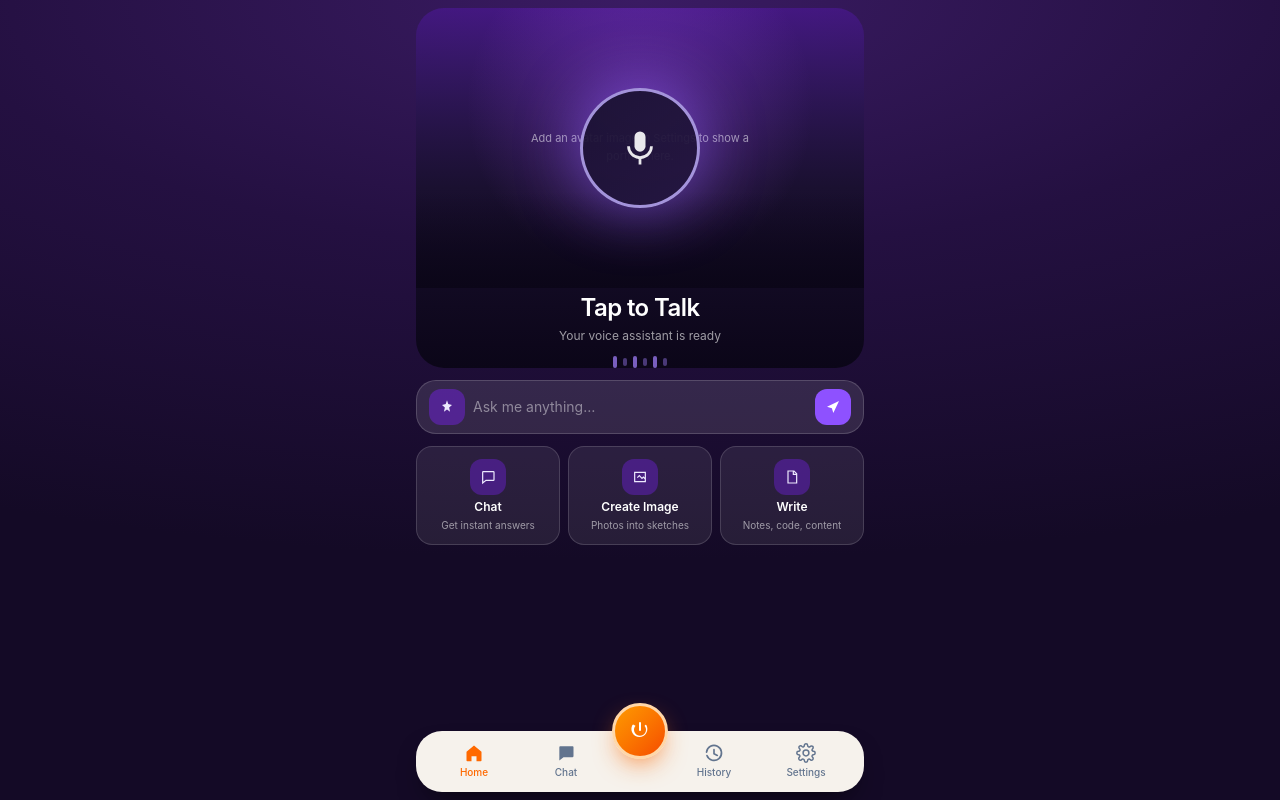
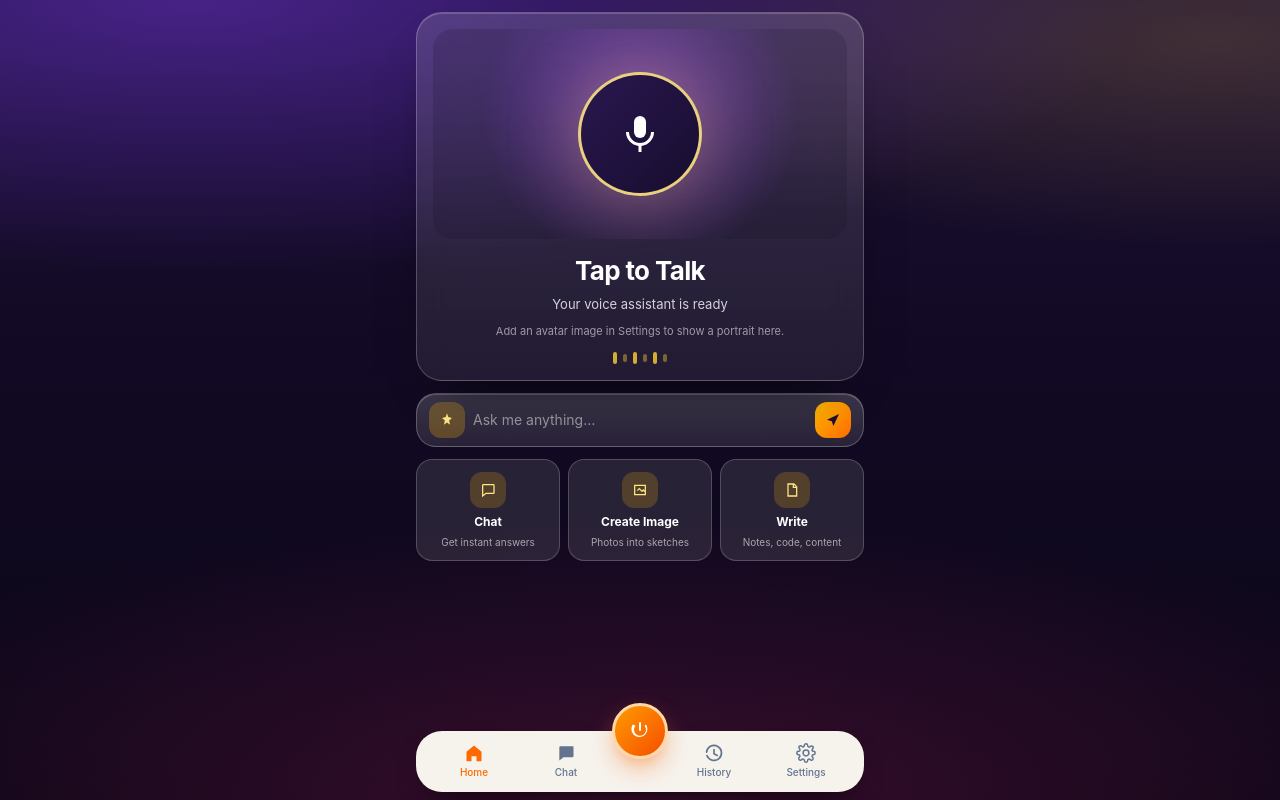
Before and after one commit to project9793/arushi-app, a React (Vite) app in the folder app/: page / in a window 1280 px wide. Built offline with nearby package versions, Linux system fonts and the light colour scheme.

Commit message:
Richer theme: deeper backdrop, brighter glass cards, gold accents, no muddled purple-on-purple

```diff
--- a/app/src/components/HomeScreen.tsx
+++ b/app/src/components/HomeScreen.tsx
@@ -26,28 +26,24 @@ export function HomeScreen({ snapshot, avatarUrl, onMicPress, onSendText, onOpen
   const busy = snapshot.state === 'connecting' || snapshot.state === 'listening' || snapshot.state === 'speaking';
 
   return (
-    <div className="flex min-h-full flex-col items-center px-4 pb-4 pt-2">
-      <div className="relative w-full max-w-md overflow-hidden rounded-[28px] bg-gradient-to-b from-violet-900/60 via-[#1a1030] to-[#0b0618]">
-        <div className="relative h-[280px] w-full">
+    <div className="flex min-h-full flex-col items-center px-4 pb-4 pt-3">
+      {/* Hero: the mic is the one thing to tap, so nothing sits behind it. */}
+      <div className="card w-full max-w-md overflow-hidden p-4">
+        <div className="relative flex h-[210px] w-full items-center justify-center overflow-hidden rounded-[20px]">
           {avatarUrl ? (
-            <img src={avatarUrl} alt="" className="h-full w-full object-cover object-top opacity-95" />
+            <img src={avatarUrl} alt="" className="absolute inset-0 h-full w-full object-cover object-top" />
           ) : (
-            <div className="flex h-full w-full items-center justify-center bg-[radial-gradient(circle_at_50%_35%,rgba(168,85,247,0.35),transparent_60%)]">
-              <p className="max-w-[16rem] text-center text-[11px] leading-relaxed text-white/55">
-                Add an avatar image in Settings to show a portrait here.
-              </p>
-            </div>
+            <div className="absolute inset-0 bg-[radial-gradient(circle_at_50%_40%,rgba(168,85,247,0.45),rgba(10,6,22,0.15)_65%)]" />
           )}
-          <div className="absolute inset-x-0 bottom-0 h-24 bg-gradient-to-t from-[#0b0618] to-transparent" />
 
           <button
             type="button"
             onClick={onMicPress}
             aria-label={busy ? 'Stop listening' : 'Start talking'}
-            className={`absolute left-1/2 top-1/2 grid h-[120px] w-[120px] -translate-x-1/2 -translate-y-1/2 place-items-center rounded-full border-[3px] transition ${
+            className={`relative z-10 grid h-[124px] w-[124px] place-items-center rounded-full border-[3px] transition ${
               busy
-                ? 'border-rose-300 bg-gradient-to-br from-rose-600/90 to-fuchsia-700/90 shadow-[0_0_60px_rgba(244,63,94,0.7)]'
-                : 'border-violet-300/80 bg-gradient-to-br from-[#1b1233]/95 to-[#241640]/95 shadow-[0_0_60px_rgba(139,92,246,0.55)]'
+                ? 'border-rose-200 bg-gradient-to-br from-rose-500 to-fuchsia-600 shadow-[0_0_70px_rgba(244,63,94,0.75)]'
+                : 'border-amber-200/90 bg-gradient-to-br from-[#2a1750] to-[#170d2e] shadow-[0_0_70px_rgba(244,193,74,0.35)]'
             }`}
           >
             {snapshot.state === 'speaking' ? (
@@ -58,7 +54,7 @@ export function HomeScreen({ snapshot, avatarUrl, onMicPress, onSendText, onOpen
                 <span className="h-8 w-1 animate-pulse rounded bg-white" />
               </div>
             ) : (
-              <svg viewBox="0 0 24 24" className="h-11 w-11 fill-white/90">
+              <svg viewBox="0 0 24 24" className="h-12 w-12 fill-white">
                 <path d="M12 14a3 3 0 0 0 3-3V6a3 3 0 0 0-6 0v5a3 3 0 0 0 3 3Z" />
                 <path d="M6.5 11a5.5 5.5 0 0 0 11 0h1.5a7 7 0 0 1-6.25 6.95V21h-1.5v-3.05A7 7 0 0 1 5 11z" />
               </svg>
@@ -66,8 +62,8 @@ export function HomeScreen({ snapshot, avatarUrl, onMicPress, onSendText, onOpen
           </button>
         </div>
 
-        <h2 className="mt-1 text-center text-2xl font-semibold tracking-tight text-white">{STATUS_LABEL[snapshot.state]}</h2>
-        <p className="mt-1 text-center text-xs text-white/60">
+        <h2 className="mt-3 text-center text-[26px] font-bold tracking-tight text-white">{STATUS_LABEL[snapshot.state]}</h2>
+        <p className="mt-1 text-center text-[13px] leading-relaxed text-white/80">
           {snapshot.state === 'listening'
             ? 'Speak in Hindi, English or Hinglish'
             : snapshot.state === 'error'
@@ -75,13 +71,19 @@ export function HomeScreen({ snapshot, avatarUrl, onMicPress, onSendText, onOpen
               : 'Your voice assistant is ready'}
         </p>
 
+        {!avatarUrl ? (
+          <p className="mt-2 text-center text-[11px] text-white/55">
+            Add an avatar image in Settings to show a portrait here.
+          </p>
+        ) : null}
+
         <div className="mt-3 flex items-center justify-center gap-1.5">
-          <span className="h-3 w-1 rounded bg-violet-400/70" />
-          <span className="h-2 w-1 rounded bg-violet-400/40" />
-          <span className="h-3 w-1 rounded bg-violet-400/70" />
-          <span className="h-2 w-1 rounded bg-violet-400/40" />
-          <span className="h-3 w-1 rounded bg-violet-400/70" />
-          <span className="h-2 w-1 rounded bg-violet-400/40" />
+          <span className="h-3 w-1 rounded bg-amber-300/80" />
+          <span className="h-2 w-1 rounded bg-amber-300/40" />
+          <span className="h-3 w-1 rounded bg-amber-300/80" />
+          <span className="h-2 w-1 rounded bg-amber-300/40" />
+          <span className="h-3 w-1 rounded bg-amber-300/80" />
+          <span className="h-2 w-1 rounded bg-amber-300/40" />
         </div>
       </div>
 
@@ -97,21 +99,21 @@ export function HomeScreen({ snapshot, avatarUrl, onMicPress, onSendText, onOpen
           }
         }}
       >
-        <span className="grid h-9 w-9 shrink-0 place-items-center rounded-xl bg-violet-600/40 text-violet-100">
+        <span className="grid h-9 w-9 shrink-0 place-items-center rounded-xl bg-amber-400/25 text-amber-200">
           <svg viewBox="0 0 24 24" className="h-4 w-4 fill-current">
             <path d="M12 2l1.9 5.6L19.5 9l-4.3 3.6L16.6 19 12 15.8 7.4 19l1.4-6.4L4.5 9l5.6-1.4z" />
           </svg>
         </span>
         <input
           name="ask"
-          className="min-w-0 flex-1 bg-transparent text-sm text-white placeholder:text-white/45 focus:outline-none"
+          className="min-w-0 flex-1 bg-transparent text-sm text-white placeholder:text-white/50 focus:outline-none"
           placeholder="Ask me anything…"
           autoComplete="off"
         />
         <button
           type="submit"
           aria-label="Send"
-          className="grid h-9 w-9 shrink-0 place-items-center rounded-xl bg-violet-500 text-white transition hover:bg-violet-400"
+          className="grid h-9 w-9 shrink-0 place-items-center rounded-xl bg-gradient-to-br from-amber-400 to-orange-500 text-[#1a1030] transition active:scale-95"
         >
           <svg viewBox="0 0 24 24" className="h-4 w-4 fill-current">
             <path d="M3 11.5 21 3l-8.5 18-2.2-7.3z" />
@@ -125,15 +127,15 @@ export function HomeScreen({ snapshot, avatarUrl, onMicPress, onSendText, onOpen
             key={action.id}
             type="button"
             onClick={onOpenChat}
-            className="flex flex-col items-center gap-1 rounded-2xl border border-white/15 bg-white/8 px-2 py-3 text-center transition hover:bg-white/12"
+            className="flex flex-col items-center gap-1.5 rounded-2xl border border-white/20 bg-white/10 px-2 py-3 text-center transition hover:bg-white/16 active:scale-[0.98]"
           >
-            <span className="grid h-9 w-9 place-items-center rounded-xl bg-violet-600/35 text-violet-100">
-              <svg viewBox="0 0 24 24" className="h-4 w-4" fill="none" stroke="currentColor" strokeWidth="1.8">
+            <span className="grid h-9 w-9 place-items-center rounded-xl bg-amber-400/20 text-amber-200">
+              <svg viewBox="0 0 24 24" className="h-4 w-4" fill="none" stroke="currentColor" strokeWidth="1.9">
                 <path d={action.icon} />
               </svg>
             </span>
-            <span className="text-xs font-semibold text-white">{action.title}</span>
-            <span className="text-[10px] leading-tight text-white/55">{action.subtitle}</span>
+            <span className="text-xs font-bold text-white">{action.title}</span>
+            <span className="text-[10px] leading-tight text-white/60">{action.subtitle}</span>
           </button>
         ))}
       </div>
--- a/app/src/index.css
+++ b/app/src/index.css
@@ -4,13 +4,11 @@
   color-scheme: dark;
   --gold-1: #ffe9a3;
   --gold-2: #f4c14a;
-  --gold-3: #a9761b;
-  --ink: #0b0616;
-  --surface: rgba(255, 255, 255, 0.07);
-  --surface-strong: rgba(255, 255, 255, 0.11);
-  --line: rgba(255, 255, 255, 0.16);
-  --text: #f8f4ff;
-  --muted: rgba(238, 232, 255, 0.68);
+  --gold-3: #c98a1c;
+  --text: #ffffff;
+  --text-2: rgba(255, 255, 255, 0.78);
+  --text-3: rgba(255, 255, 255, 0.58);
+  --line: rgba(255, 255, 255, 0.22);
 }
 
 html,
@@ -21,9 +19,14 @@ body,
 
 body {
   margin: 0;
-  /* Lighter than before: the pure-black panels were unreadable on a phone. */
+  /* Layered backdrop: violet glow top-left, a warm gold hint top-right, deep
+     ink underneath. Cards sit on top with a much lighter surface than before. */
   background:
-    radial-gradient(120% 70% at 50% 0%, #3a1b63 0%, #241041 45%, #140a26 100%);
+    radial-gradient(120% 55% at 15% 0%, rgba(124, 58, 237, 0.45) 0%, transparent 62%),
+    radial-gradient(90% 45% at 95% 5%, rgba(244, 193, 74, 0.18) 0%, transparent 58%),
+    radial-gradient(120% 60% at 50% 100%, rgba(219, 39, 119, 0.22) 0%, transparent 60%),
+    linear-gradient(180deg, #1a0f33 0%, #120a24 45%, #0a0616 100%);
+  background-attachment: fixed;
   color: var(--text);
   font-family: 'Inter', ui-sans-serif, system-ui, -apple-system, 'Segoe UI', Roboto, sans-serif;
   -webkit-font-smoothing: antialiased;
@@ -33,17 +36,20 @@ body {
 /* ---------------------------------------------------------------- cards */
 
 .card {
-  border-radius: 24px;
+  border-radius: 26px;
   border: 1px solid var(--line);
-  background: var(--surface);
-  backdrop-filter: blur(16px);
-  box-shadow: 0 18px 40px -26px rgba(0, 0, 0, 0.95), inset 0 1px 0 rgba(255, 255, 255, 0.07);
+  background: linear-gradient(180deg, rgba(255, 255, 255, 0.14), rgba(255, 255, 255, 0.07));
+  backdrop-filter: blur(18px);
+  box-shadow:
+    0 24px 48px -30px rgba(0, 0, 0, 0.95),
+    inset 0 1px 0 rgba(255, 255, 255, 0.18);
 }
 
 .card-strong {
   border-radius: 20px;
   border: 1px solid var(--line);
-  background: var(--surface-strong);
+  background: linear-gradient(180deg, rgba(255, 255, 255, 0.18), rgba(255, 255, 255, 0.10));
+  box-shadow: inset 0 1px 0 rgba(255, 255, 255, 0.2);
 }
 
 .chip {
@@ -52,12 +58,12 @@ body {
   gap: 6px;
   border-radius: 9999px;
   border: 1px solid var(--line);
-  background: rgba(255, 255, 255, 0.09);
+  background: rgba(255, 255, 255, 0.14);
   padding: 7px 13px;
   font-size: 11px;
-  font-weight: 500;
+  font-weight: 600;
   color: var(--text);
-  max-width: 60%;
+  max-width: 58%;
   overflow: hidden;
   text-overflow: ellipsis;
   white-space: nowrap;
@@ -68,64 +74,64 @@ body {
   align-items: center;
   gap: 6px;
   border-radius: 9999px;
-  border: 1px solid rgba(244, 193, 74, 0.55);
-  background: linear-gradient(180deg, rgba(72, 46, 16, 0.9), rgba(34, 20, 8, 0.92));
+  border: 1px solid rgba(244, 193, 74, 0.7);
+  background: linear-gradient(180deg, rgba(92, 60, 18, 0.95), rgba(48, 28, 8, 0.95));
   padding: 8px 15px;
   font-size: 12px;
-  font-weight: 600;
+  font-weight: 700;
   color: var(--gold-1);
-  box-shadow: 0 6px 18px -10px rgba(0, 0, 0, 0.9);
+  box-shadow: 0 8px 22px -12px rgba(0, 0, 0, 0.9);
 }
 
 .label {
   display: block;
-  margin-bottom: 5px;
+  margin-bottom: 6px;
   font-size: 11px;
-  font-weight: 600;
-  letter-spacing: 0.04em;
+  font-weight: 700;
+  letter-spacing: 0.05em;
   text-transform: uppercase;
-  color: var(--muted);
+  color: var(--text-2);
 }
 
 .muted {
-  color: var(--muted);
+  color: var(--text-3);
 }
 
 .field {
   width: 100%;
-  border-radius: 12px;
+  border-radius: 14px;
   border: 1px solid var(--line);
-  background: rgba(255, 255, 255, 0.08);
-  padding: 10px 12px;
+  background: rgba(255, 255, 255, 0.10);
+  padding: 11px 13px;
   font-size: 13px;
   color: var(--text);
 }
 
 .field::placeholder {
-  color: rgba(238, 232, 255, 0.42);
+  color: rgba(255, 255, 255, 0.48);
 }
 
 .field:focus {
   outline: none;
-  border-color: rgba(196, 181, 253, 0.8);
-  box-shadow: 0 0 0 3px rgba(139, 92, 246, 0.22);
+  border-color: rgba(244, 193, 74, 0.85);
+  box-shadow: 0 0 0 3px rgba(244, 193, 74, 0.18);
 }
 
 /* ------------------------------------------------------------ gold type */
 
 .gold-title {
-  background: linear-gradient(180deg, var(--gold-1) 0%, var(--gold-2) 45%, var(--gold-3) 100%);
+  background: linear-gradient(180deg, var(--gold-1) 0%, var(--gold-2) 48%, var(--gold-3) 100%);
   -webkit-background-clip: text;
   background-clip: text;
   color: transparent;
-  filter: drop-shadow(0 2px 6px rgba(244, 193, 74, 0.35));
+  filter: drop-shadow(0 2px 8px rgba(244, 193, 74, 0.35));
 }
 
 /* ---------------------------------------------------------------- orb */
 
 .orb {
   position: relative;
-  width: min(64vw, 240px);
+  width: min(60vw, 230px);
   aspect-ratio: 1;
   display: grid;
   place-items: center;
@@ -141,17 +147,17 @@ body {
 }
 
 .orb__glow {
-  inset: -12%;
-  background: radial-gradient(circle at 50% 50%, rgba(168, 85, 247, 0.65), transparent 62%);
-  filter: blur(26px);
-  opacity: 0.85;
+  inset: -14%;
+  background: radial-gradient(circle at 50% 50%, rgba(168, 85, 247, 0.7), transparent 62%);
+  filter: blur(28px);
+  opacity: 0.9;
   transition: opacity 400ms ease;
   z-index: 0;
 }
 
 .orb__ring {
   inset: 0;
-  border: 1px solid rgba(216, 180, 254, 0.35);
+  border: 1px solid rgba(255, 255, 255, 0.28);
   opacity: 0;
   z-index: 1;
 }
@@ -160,9 +166,9 @@ body {
   inset: 9%;
   z-index: 2;
   background:
-    radial-gradient(circle at 32% 26%, rgba(255, 255, 255, 0.75), transparent 42%),
-    conic-gradient(from 140deg, #a855f7, #f472b6, #5eead4, #a855f7);
-  box-shadow: inset 0 0 60px rgba(11, 6, 22, 0.35), 0 30px 80px -30px rgba(168, 85, 247, 0.9);
+    radial-gradient(circle at 32% 26%, rgba(255, 255, 255, 0.85), transparent 44%),
+    conic-gradient(from 140deg, #a855f7, #f472b6, #5eead4, #f4c14a, #a855f7);
+  box-shadow: inset 0 0 60px rgba(10, 6, 22, 0.3), 0 30px 80px -30px rgba(168, 85, 247, 0.95);
   display: grid;
   place-items: center;
   overflow: hidden;
@@ -177,7 +183,7 @@ body {
   transition: transform 90ms linear;
   filter: brightness(calc(1 + var(--level) * 0.5));
 }
-.orb--listening .orb__ring--1 { opacity: 0.8; animation: orb-ring-pulse 2.4s ease-out infinite; }
+.orb--listening .orb__ring--1 { opacity: 0.85; animation: orb-ring-pulse 2.4s ease-out infinite; }
 .orb--speaking .orb__core { animation: orb-speak 0.9s ease-in-out infinite alternate; }
 .orb--speaking .orb__glow { opacity: 1; animation: orb-glow 0.9s ease-in-out infinite alternate; }
 .orb--error .orb__core {
@@ -197,7 +203,7 @@ body {
 }
 
 .waveform { position: relative; z-index: 3; display: flex; align-items: center; gap: 5px; height: 46px; }
-.waveform span { width: 5px; border-radius: 9999px; background: rgba(11, 6, 22, 0.7); height: 18%; animation: wave 1s ease-in-out infinite; }
+.waveform span { width: 5px; border-radius: 9999px; background: rgba(10, 6, 22, 0.7); height: 18%; animation: wave 1s ease-in-out infinite; }
 .waveform span:nth-child(2) { animation-delay: 0.12s; }
 .waveform span:nth-child(3) { animation-delay: 0.24s; }
 .waveform span:nth-child(4) { animation-delay: 0.36s; }
@@ -205,9 +211,9 @@ body {
 @keyframes wave { 0%, 100% { height: 16%; opacity: 0.7; } 50% { height: 100%; opacity: 1; } }
 
 .glass {
-  background: rgba(255, 255, 255, 0.08);
+  background: rgba(255, 255, 255, 0.12);
   border: 1px solid var(--line);
-  backdrop-filter: blur(14px);
+  backdrop-filter: blur(16px);
 }
 
 .log-line { font-variant-numeric: tabular-nums; }
```
